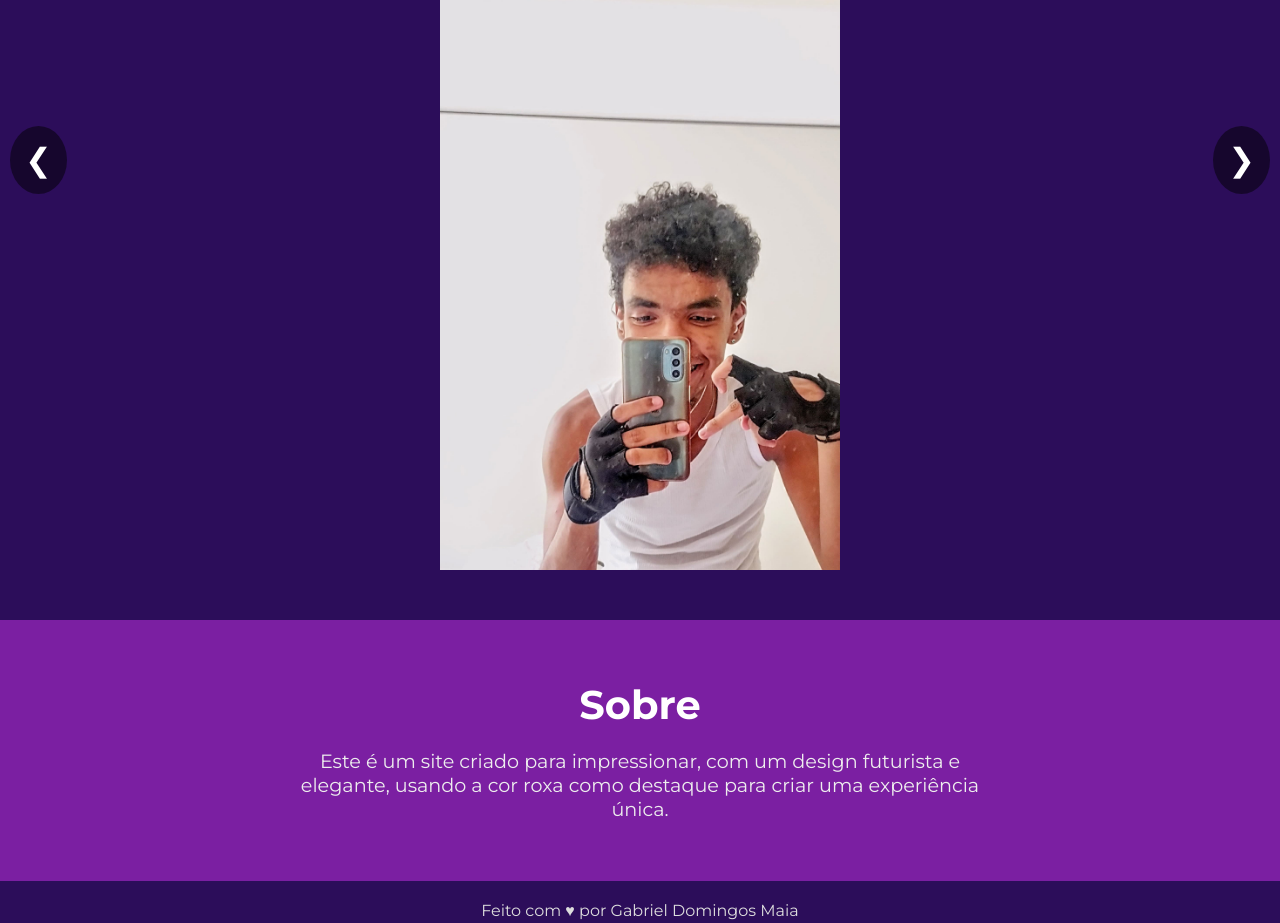
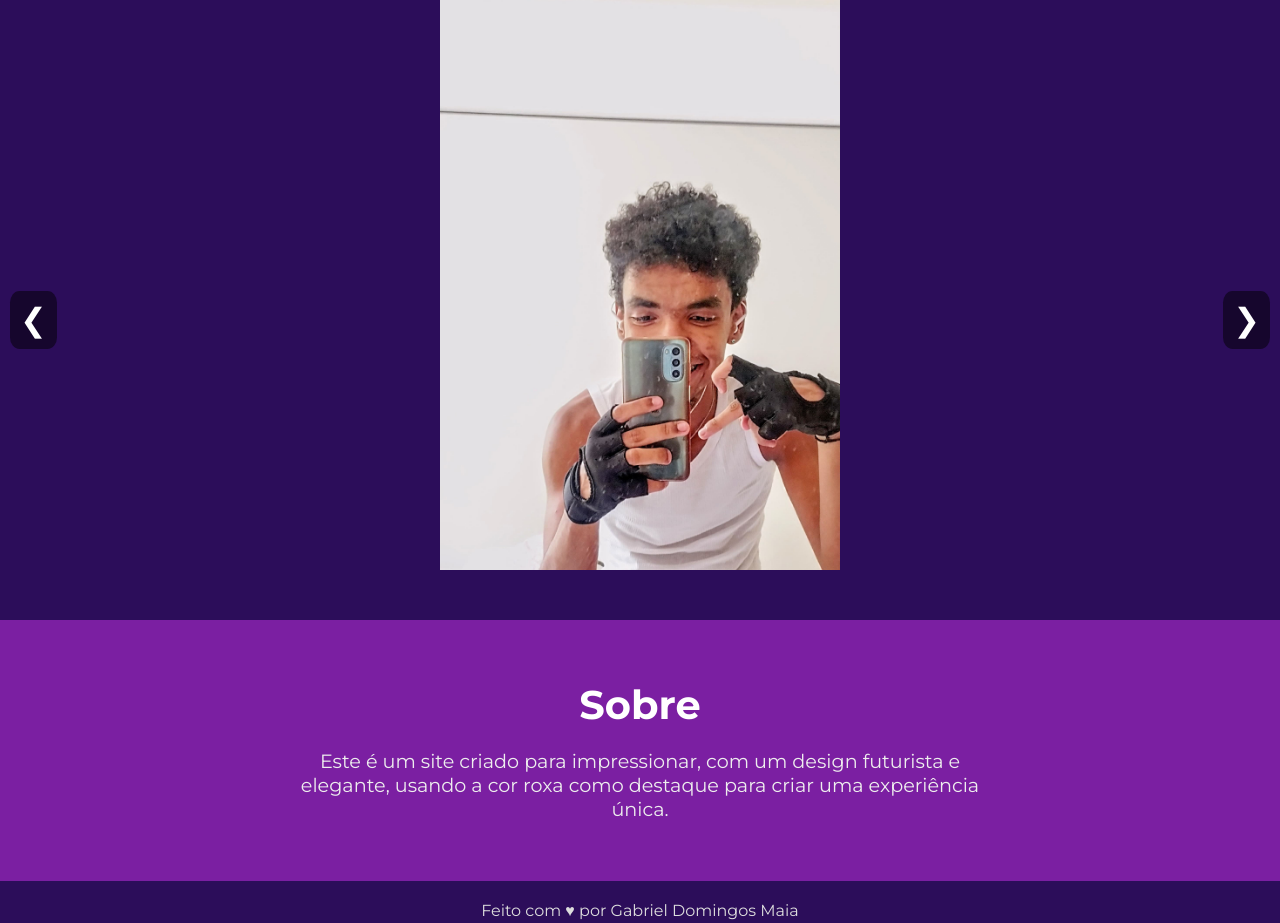
Before and after one commit to godsplan2024/godsplan2024.github.io, a plain HTML site: page index.html in a window 1280 px wide. Shown: the part 880-1803 px from the top of the page. Drawn offline with Linux system fonts and the light colour scheme.

Commit message:
Update style.css

```diff
--- a/style.css
+++ b/style.css
@@ -120,15 +120,15 @@ footer p {
 /* Botões de navegação */
 .prev, .next {
   position: absolute;
-  top: 130%;
+  top: 150%;
   transform: translateY(-50%);
   background-color: rgba(0, 0, 0, 0.5);
   color: white;
   border: none;
-  padding: 15px;
+  padding: 10px;
   cursor: pointer;
   font-size: 2rem;
-  border-radius: 50%;
+  border-radius: 20%;
   z-index: 10;
 }
 
```
